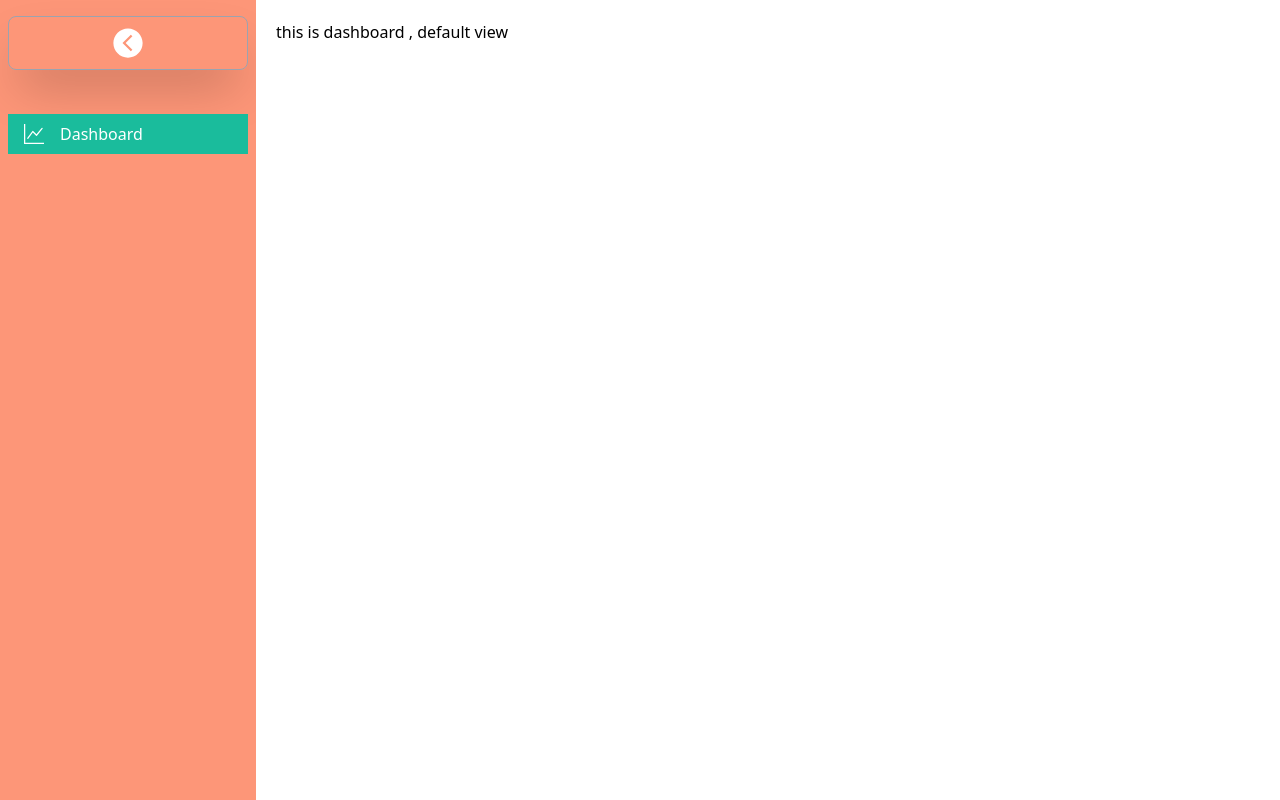
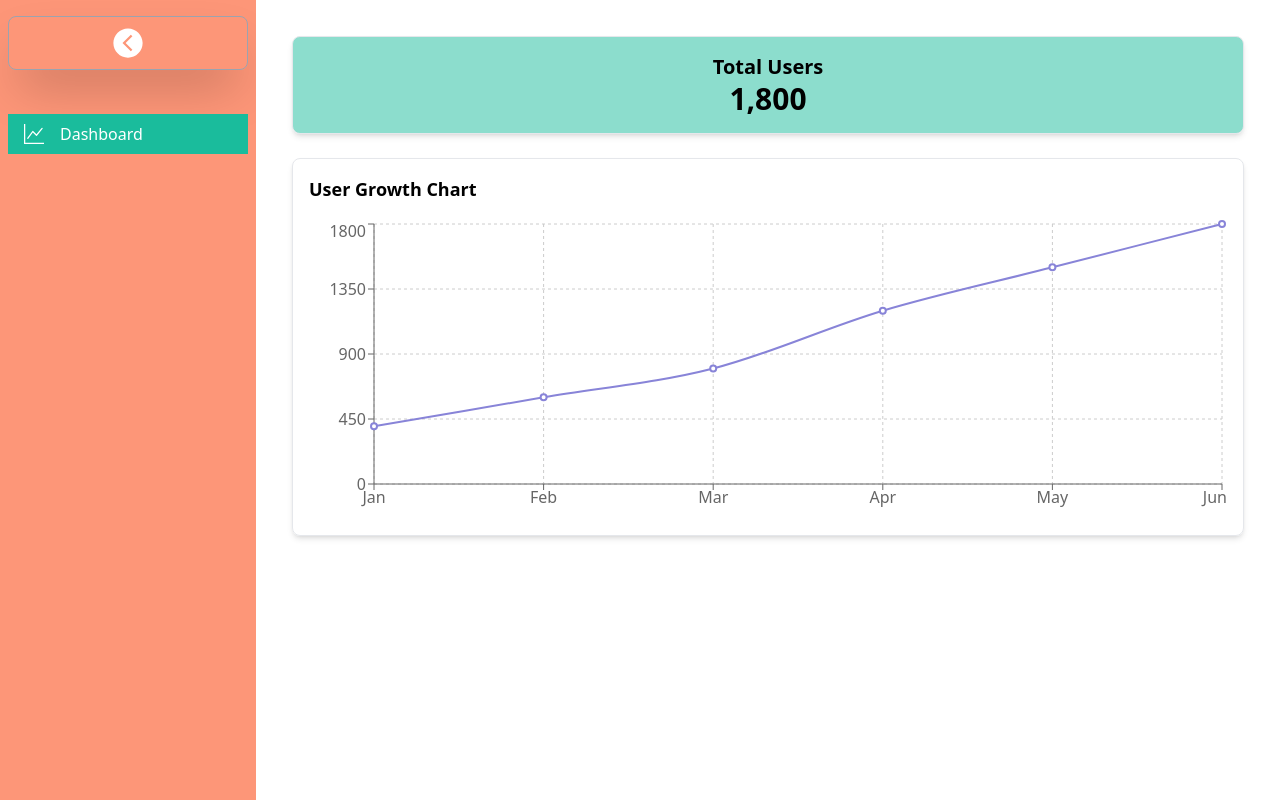
Before and after one commit to jahedasultana/Health-Track, a React (Vite) app: page /dashboard in a window 1280 px wide. Built offline with nearby package versions, Linux system fonts and the light colour scheme; no server answers.

Commit message:
UserProfile correction

```diff
--- a/package.json
+++ b/package.json
@@ -28,6 +28,7 @@
     "react-router-dom": "^6.26.2",
     "react-select": "^5.8.3",
     "react-toastify": "^10.0.6",
+    "recharts": "^2.15.1",
     "sweetalert2": "^11.14.5",
     "swiper": "^11.1.14"
   },
--- a/src/pages/Dashboard/Dashboard.jsx
+++ b/src/pages/Dashboard/Dashboard.jsx
@@ -1,8 +1,9 @@
+import DashboardStats from "./DashboardStats";
 
 const Dashboard = () => {
     return (
         <div className=" w-full">
-<h1>this is dashboard , default view</h1>
+           <DashboardStats/>
         </div>
     );
 };
--- /dev/null
+++ b/src/pages/Dashboard/DashboardStats.jsx
@@ -0,0 +1,36 @@
+import { LineChart, Line, XAxis, YAxis, CartesianGrid, Tooltip, ResponsiveContainer } from "recharts";
+
+const data = [
+    { name: "Jan", users: 400 },
+    { name: "Feb", users: 600 },
+    { name: "Mar", users: 800 },
+    { name: "Apr", users: 1200 },
+    { name: "May", users: 1500 },
+    { name: "Jun", users: 1800 }
+];
+
+const DashboardStats = () => {
+    return (
+        <div className="w-full p-4 space-y-6">
+            <div className="p-4 text-center bg-[#1ABC9C]/50 border rounded-lg shadow-md">
+                <h2 className="text-xl font-bold">Total Users</h2>
+                <p className="text-3xl font-semibold">1,800</p>
+            </div>
+
+            <div className="p-4 border rounded-lg shadow-md">
+                <h2 className="text-lg font-semibold mb-4">User Growth Chart</h2>
+                <ResponsiveContainer width="100%" height={300}>
+                    <LineChart data={data}>
+                        <CartesianGrid strokeDasharray="3 3" />
+                        <XAxis dataKey="name" />
+                        <YAxis />
+                        <Tooltip />
+                        <Line type="monotone" dataKey="users" stroke="#8884d8" strokeWidth={2} />
+                    </LineChart>
+                </ResponsiveContainer>
+            </div>
+        </div>
+    );
+};
+
+export default DashboardStats;
--- a/src/pages/Dashboard/DoctorProfile.jsx
+++ b/src/pages/Dashboard/DoctorProfile.jsx
@@ -1,5 +1,6 @@
 import React, { useState, useEffect } from 'react';
 import axios from 'axios';
+import Button from '../../components/Button';
 
 const DoctorProfile = () => {
   const [doctor, setDoctor] = useState(null);
@@ -118,24 +119,25 @@ const DoctorProfile = () => {
             />
           </div>
           <div className="flex gap-3 mt-3">
-            <button className="p-2 bg-green-300" type="button" onClick={handleSave}>
-              Save
-            </button>
-            <button className="p-2 bg-red-300" type="button" onClick={() => setIsEditing(false)}>
-              Cancel
-            </button>
+
+            <Button buttonText={'Save'} handelButton={handleSave}/>
+            <Button buttonText={'Cancel'} handelButton={() => setIsEditing(false)}/>
+
           </div>
         </form>
       </div>
     ) : (
-      <div>
+      <div className='space-y-1 '>
         <p><strong>Role:</strong> {doctor.role}</p>
         <p><strong>Experience:</strong> {doctor.service_experience} years</p>
         <p><strong>Service Category:</strong> {doctor.service_category}</p>
         <p><strong>Availability:</strong> {doctor.availability}</p>
         <p><strong>Service Given:</strong> {doctor.service_give}</p>
 
-        <button className="p-2 bg-orange-400" onClick={() => setIsEditing(true)}>Edit</button>
+        {/* <button className="p-2 bg-orange-400" onClick={() => setIsEditing(true)}>Edit</button> */}
+       <div className='pt-3'>
+       <Button buttonText={'Edit'} handelButton={() => setIsEditing(true)}/>
+       </div>
       </div>
     )}
   </div>
--- a/src/pages/doctorService/DoctorService.jsx
+++ b/src/pages/doctorService/DoctorService.jsx
@@ -43,7 +43,7 @@ const DoctorService = () => {
     }, [email]);
 
     return (
-        <div className="bg-gray-100 min-h-screen p-8">
+        <div className="bg-gray-100 min-h-screen md:p-8">
             <div className="bg-white shadow-md rounded-md p-6 max-w-4xl mx-auto">
                 <div className="text-center">
                     <div className="bg-green-500 w-24 h-24 rounded-full mx-auto"></div>
@@ -52,6 +52,7 @@ const DoctorService = () => {
                 </div>
                 <div className="mt-8">
                     <h2 className="text-xl font-semibold mb-4">User Details</h2>
+                    <div className="overflow-x-auto">
                         <table className="w-full border-collapse border border-gray-300 text-left">
                             <thead>
                                 <tr className="bg-gray-200">
@@ -78,23 +79,23 @@ const DoctorService = () => {
                                         {doctorDetails?.details || "N/A"}
                                     </td>
                                     <td className="border border-gray-300 px-4 py-2">
-                                    <span className={doctorDetails?.status == "pending" ? 'bg-orange-300 p-2' : "bg-green-300 p-2" }>
+                                        <span className={doctorDetails?.status === "pending" ? 'bg-orange-300 p-2 rounded-lg' : "bg-green-300 p-2 rounded-lg"}>
                                             {doctorDetails?.status || "N/A"}
                                         </span>
                                     </td>
                                     <td className="border border-gray-300 px-4 py-2">
                                         <button
-                                        className={`p-1 bg-green-400`}
+                                            className="p-1 bg-green-400 rounded-lg"
                                             onClick={() =>
                                                 updateStatus(
                                                     doctorDetails?._id,
-                                                doctorDetails?.status == "Pending"
+                                                    doctorDetails?.status === "Pending"
                                                         ? "Done"
                                                         : "Pending"
                                                 )
                                             }
                                         >
-                                        {doctorDetails?.status == "Pending"
+                                            {doctorDetails?.status === "Pending"
                                                 ? "Mark as Done"
                                                 : "Mark as Pending"}
                                         </button>
@@ -103,11 +104,13 @@ const DoctorService = () => {
                             </tbody>
                         </table>
                     </div>
+
+                </div>
                 <p className="text-gray-500 mt-6">
                     For further updates, check your patient portal regularly.
                 </p>
             </div>
-            <p>Service Time 24 Hours 24/7</p>
+
         </div>
     );
 };
```
Also changed, not shown: 1 other file (tests, documents, lock files or other folders). Lines whose indentation alone changed are shown as unchanged.
